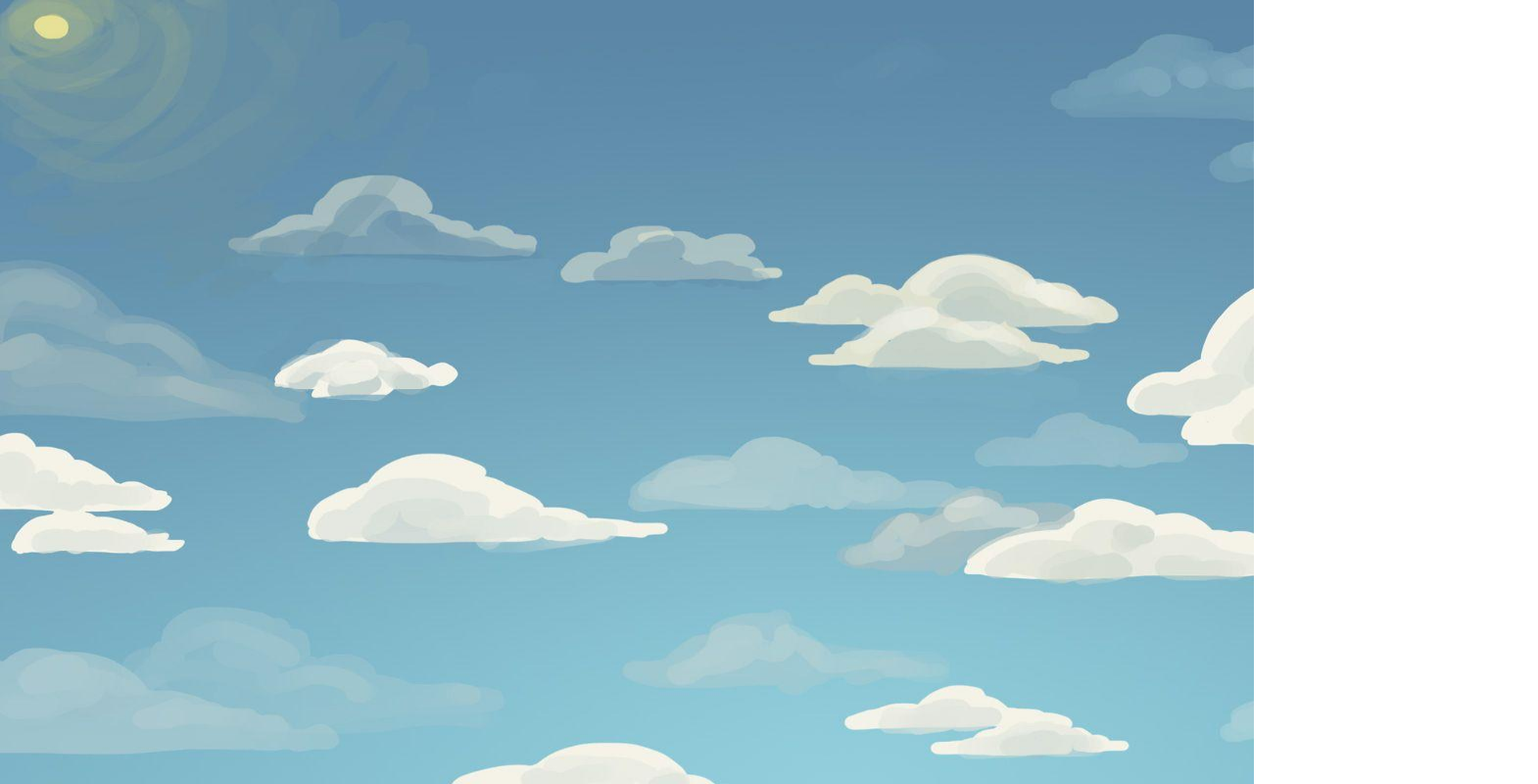
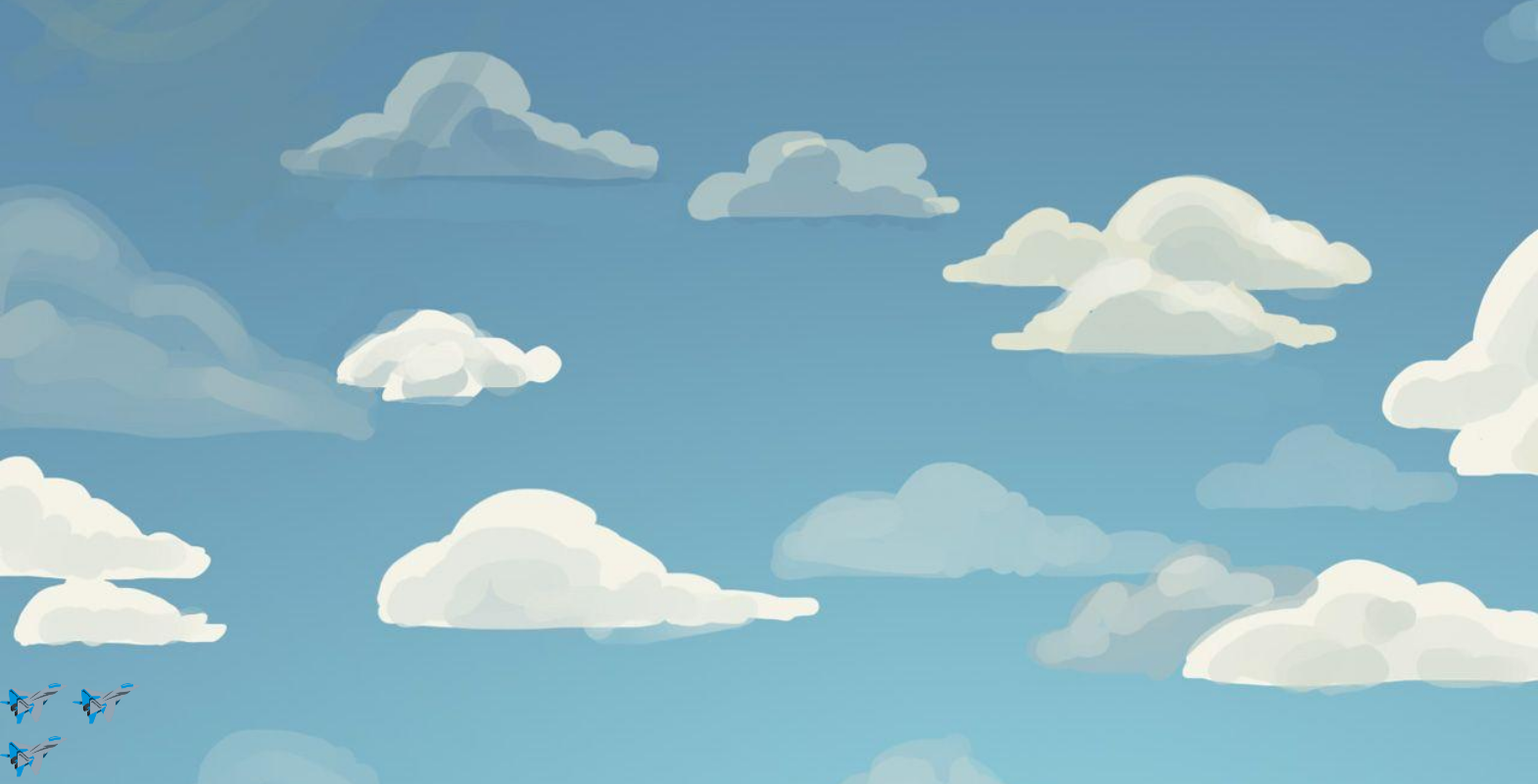
Before and after one commit to kushwahaPrashant24/Animation-Project, a plain HTML site: page animation.html in a window 1280 px wide. Shown: the whole page at 98% size, 1570 px wide, since content can reach past the window. Drawn offline with Linux system fonts and the light colour scheme.

Commit message:
added air-craft in 2nd page

```diff
--- a/animation.css
+++ b/animation.css
@@ -2,14 +2,26 @@
     margin: 0px;
     padding: 0px;
 }
+.main{
+  height: 100vh;
+  width: 205vh;
+}
 
-#main{
-    height: 100%;
-    display: flex;
+.main{
+  position: absolute;
+  background: url('back.jpg') no-repeat  center/cover;
+  height: 100vh;
+  width: 196.3vh;
+  z-index: -5;
+
+  display: flex;
+  flex-direction: column-reverse;
 
 }
-#img{
-  height: 100vh;
-  width: 220vh;
+
+img{
+  height: 50px;
+  width: 70px;
+  opacity: 3;
 
 }
--- a/animation.html
+++ b/animation.html
@@ -7,6 +7,18 @@
     <link rel="stylesheet" href="animation.css">
 </head>
 <body>
-    <div id="main"><img id="img" src="back.jpg" alt="cloud"></div>
+    <div class="main">
+
+        <div id="ab">
+            <div>
+            <img class="aaa"  src="air.png" alt="na">
+            <img class="aaa" src="air.png" alt="na">
+          </div>
+           <div>
+            <img class="aaa" src="air.png" alt="na">
+           </div>
+
+    </div>
+
 </body>
 </html>
```
Also changed, not shown: index.html (+3 -2 lines), air.png (added).
